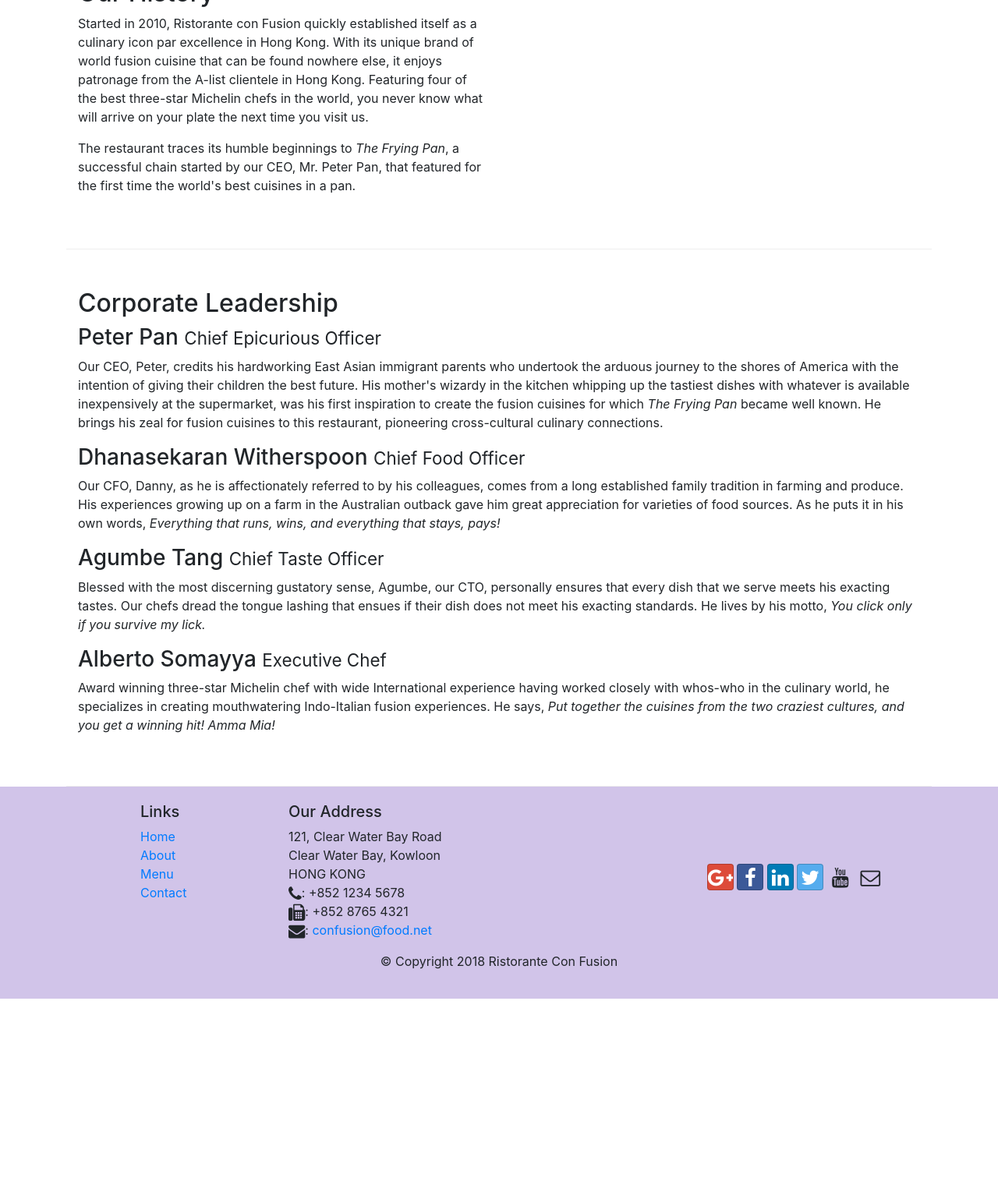
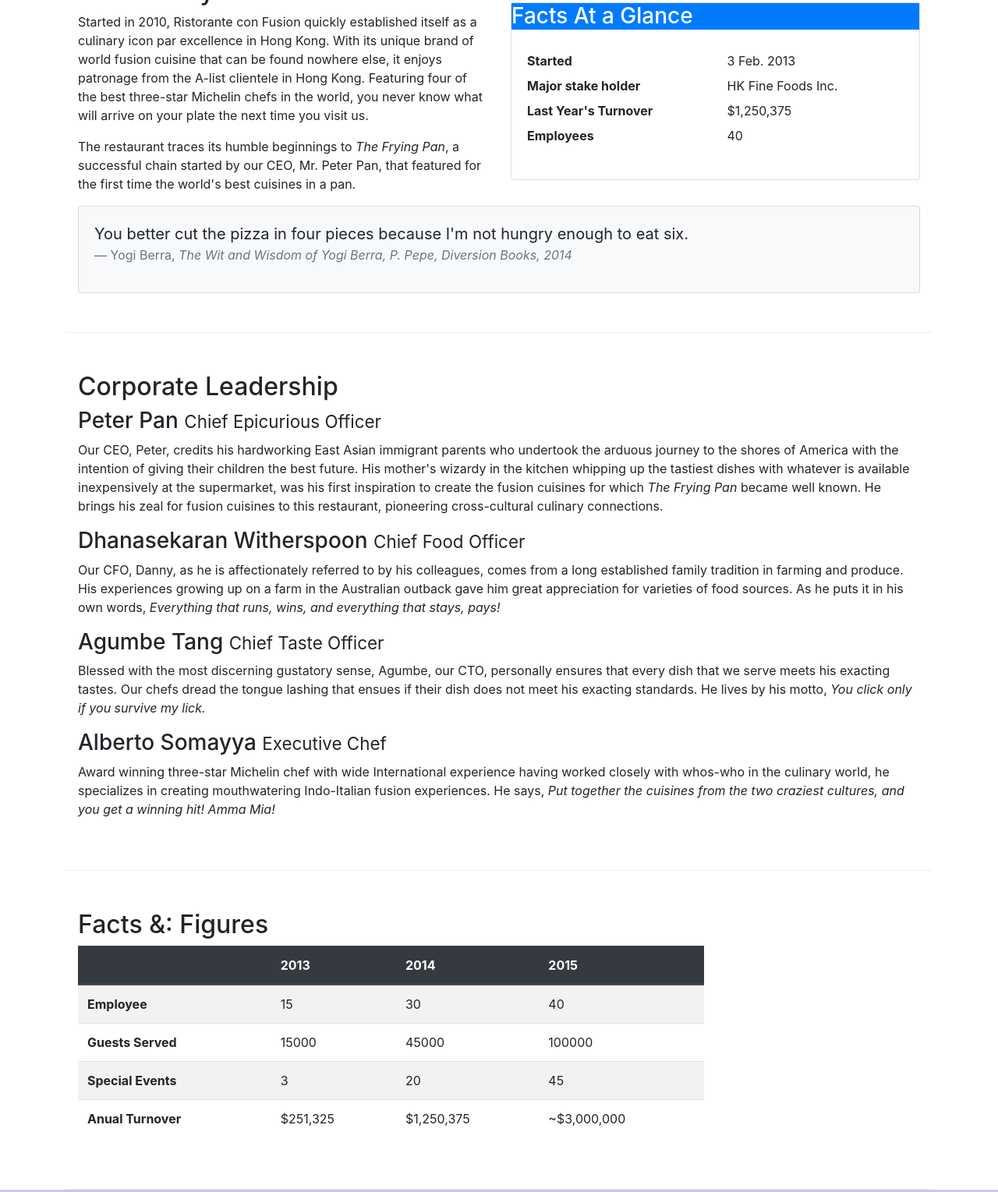
Before and after one commit to Ypankaj881/Bootstrap, a website: page aboutus.html in a window 1280 px wide. Shown: the part 545-2074 px from the top of the page at 78% size. Before the commit the page ends 1826 px from the top, so only its background shows below. Drawn offline with nearby package versions, Linux system fonts and the light colour scheme.

Commit message:
tables and cards

```diff
--- a/aboutus.html
+++ b/aboutus.html
@@ -70,7 +70,37 @@
                 <p>Started in 2010, Ristorante con Fusion quickly established itself as a culinary icon par excellence in Hong Kong. With its unique brand of world fusion cuisine that can be found nowhere else, it enjoys patronage from the A-list clientele in Hong Kong.  Featuring four of the best three-star Michelin chefs in the world, you never know what will arrive on your plate the next time you visit us.</p>
                 <p>The restaurant traces its humble beginnings to <em>The Frying Pan</em>, a successful chain started by our CEO, Mr. Peter Pan, that featured for the first time the world's best cuisines in a pan.</p>
             </div>
-            <div>
+            <div class="col-sm">
+                <div class="card">
+                    <h3 class="crad-header bg-primary text-white">Facts At a Glance</h3>
+                    <div class="card-body">
+                        <dl class="row">
+                            <dt class="col-6">Started</dt>
+                            <dd class="col-6">3 Feb. 2013</dd>
+                            <dt class="col-6">Major stake holder</dt>
+                            <dd class="col-6">HK Fine Foods Inc.</dd>
+                            <dt class="col-6">Last Year's Turnover</dt>
+                            <dd class="col-6">$1,250,375</dd>
+                            <dt class="col-6">Employees</dt>
+                            <dd class="col-6">40</dd>
+
+                        </di>
+                    </div>
+                </div>
+            </div>
+            <div class="col-12">
+                <div class="card card-body bg-light">
+                    <blockquote class="blockquote">
+                        <p class="mb-0">You better cut the pizza in four pieces
+                            because I'm not hungry enough to eat six.
+                        </p>
+                        <footer class="blockquote-footer">Yogi Berra,
+                            <cite title="Source Title">The Wit and Wisdom of
+                                Yogi Berra, P. Pepe, Diversion Books, 2014
+                            </cite>
+                        </footer>
+                    </blockquote>
+                </div>
             </div>
         </div>
 
@@ -87,7 +117,55 @@
                 <h3>Alberto Somayya <small>Executive Chef</small></h3>
                 <p class="d-none d-sm-block">Award winning three-star Michelin chef with wide International experience having worked closely with whos-who in the culinary world, he specializes in creating mouthwatering Indo-Italian fusion experiences. He says, <em>Put together the cuisines from the two craziest cultures, and you get a winning hit! Amma Mia!</em></p>
             </div>
-       </div>
+        </div>
+        <div class="row row-content">
+            <div class="col-12 col-sm-9">
+                <h2>Facts &amp: Figures</h2>
+                <div class="table-responsive">
+                    <table class="table table-striped">
+                        <thead class="thead-dark">
+                            <tr>
+                                <th>&nbsp;</th>
+                                <th>2013</th>
+                                <th>2014</th>
+                                <th>2015</th>
+                            </tr>
+                        </thead>
+                        <tbody>
+                            <tr>
+                                <th>Employee</th>
+                                <td>15</td>
+                                <td>30</td>
+                                <td>40</td>
+                            </tr>
+                            <tr>
+                                <th>Guests Served</th>
+                                <td>15000</td>
+                                <td>45000</td>
+                                <td>100000</td>
+                            </tr>
+                            <tr>
+                                <th>Special Events</th>
+                                <td>3</td>
+                                <td>20</td>
+                                <td>45</td>
+                            </tr>
+                            <tr>
+                                <th>Anual Turnover</th>
+                                <td>$251,325</td>
+                                <td>$1,250,375</td>
+                                <td>~$3,000,000</td>
+                            </tr>
+                        </tbody>
+
+                    </table>
+                </div>
+            </div>
+            <div class="col-12 col-sm-3">
+
+            </div>
+
+        </div>
 
     </div>
 
```
